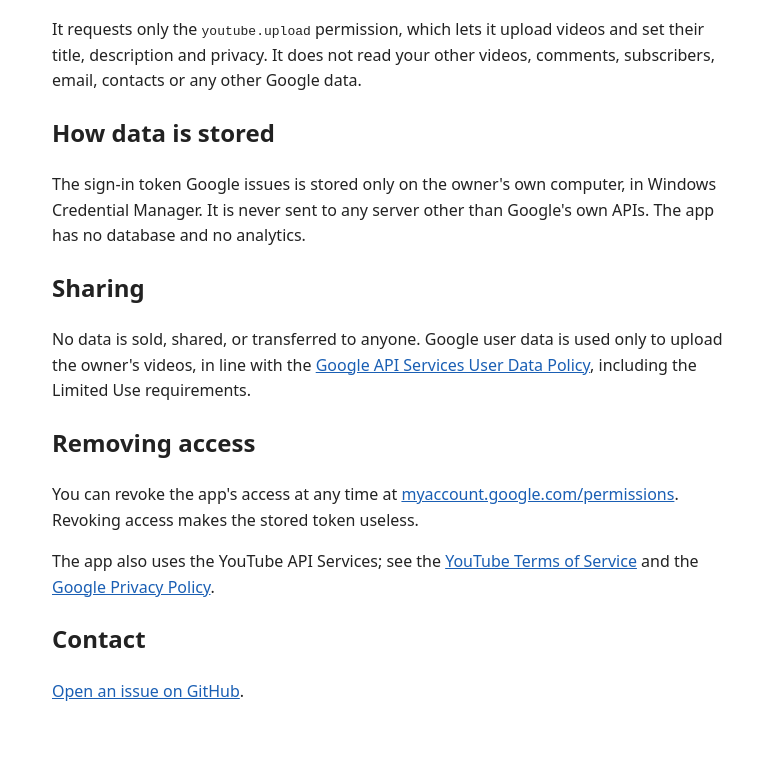
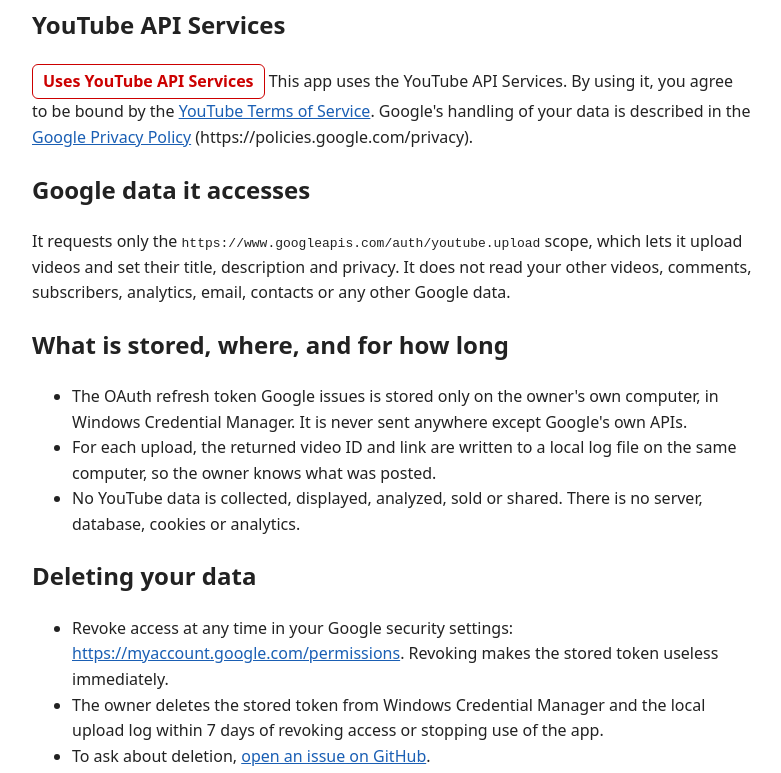
Before and after one commit to eric8reid/eric8reid.github.io, a plain HTML site: page privacy.html in a window 1280 px wide. Shown: the part 329-1102 px from the top of the page, without its empty margins (248-1029 px from the left). Before the commit the page ends 1073 px from the top, so only its background shows below. Drawn offline with Linux system fonts and the light colour scheme.

Commit message:
Add Terms of Service, YouTube API Services notices and deletion policy
Co-Authored-By: Claude Opus 5.5 <noreply@anthropic.com>

```diff
--- a/privacy.html
+++ b/privacy.html
@@ -1,21 +1,30 @@
 <!doctype html>
 <html lang="en"><head><meta charset="utf-8"><meta name="viewport" content="width=device-width, initial-scale=1">
-<title>Privacy Policy</title>
-<style>body{font-family:system-ui,sans-serif;max-width:680px;margin:40px auto;padding:0 16px;line-height:1.6;color:#222;background:#fff}a{color:#1a5fb4}</style></head>
+<title>Privacy Policy - Reid OS Uploader</title><style>body{font-family:system-ui,sans-serif;max-width:720px;margin:40px auto;padding:0 16px;line-height:1.6;color:#222;background:#fff}a{color:#1a5fb4}nav a{margin-right:16px}.yt{display:inline-block;padding:4px 10px;border:1px solid #c00;border-radius:6px;color:#c00;font-weight:600}</style></head>
 <body>
+<nav><a href="index.html">Home</a><a href="privacy.html">Privacy Policy</a><a href="terms.html">Terms of Service</a></nav>
 <h1>Privacy Policy: Reid OS Uploader</h1>
 <p>Last updated: November 21, 2026</p>
 <h2>What the app does</h2>
 <p>Reid OS Uploader is a personal tool used only by its owner to upload videos the owner created to the owner's own YouTube channels.</p>
+<h2>YouTube API Services</h2>
+<p><span class="yt">Uses YouTube API Services</span> This app uses the YouTube API Services. By using it, you agree to be bound by the <a href="https://www.youtube.com/t/terms">YouTube Terms of Service</a>. Google's handling of your data is described in the <a href="https://policies.google.com/privacy">Google Privacy Policy</a> (https://policies.google.com/privacy).</p>
 <h2>Google data it accesses</h2>
-<p>It requests only the <code>youtube.upload</code> permission, which lets it upload videos and set their title, description and privacy. It does not read your other videos, comments, subscribers, email, contacts or any other Google data.</p>
-<h2>How data is stored</h2>
-<p>The sign-in token Google issues is stored only on the owner's own computer, in Windows Credential Manager. It is never sent to any server other than Google's own APIs. The app has no database and no analytics.</p>
+<p>It requests only the <code>https://www.googleapis.com/auth/youtube.upload</code> scope, which lets it upload videos and set their title, description and privacy. It does not read your other videos, comments, subscribers, analytics, email, contacts or any other Google data.</p>
+<h2>What is stored, where, and for how long</h2>
+<ul>
+<li>The OAuth refresh token Google issues is stored only on the owner's own computer, in Windows Credential Manager. It is never sent anywhere except Google's own APIs.</li>
+<li>For each upload, the returned video ID and link are written to a local log file on the same computer, so the owner knows what was posted.</li>
+<li>No YouTube data is collected, displayed, analyzed, sold or shared. There is no server, database, cookies or analytics.</li>
+</ul>
+<h2>Deleting your data</h2>
+<ul>
+<li>Revoke access at any time in your Google security settings: <a href="https://myaccount.google.com/permissions">https://myaccount.google.com/permissions</a>. Revoking makes the stored token useless immediately.</li>
+<li>The owner deletes the stored token from Windows Credential Manager and the local upload log within 7 days of revoking access or stopping use of the app.</li>
+<li>To ask about deletion, <a href="https://github.com/eric8reid/eric8reid.github.io/issues">open an issue on GitHub</a>.</li>
+</ul>
 <h2>Sharing</h2>
 <p>No data is sold, shared, or transferred to anyone. Google user data is used only to upload the owner's videos, in line with the <a href="https://developers.google.com/terms/api-services-user-data-policy">Google API Services User Data Policy</a>, including the Limited Use requirements.</p>
-<h2>Removing access</h2>
-<p>You can revoke the app's access at any time at <a href="https://myaccount.google.com/permissions">myaccount.google.com/permissions</a>. Revoking access makes the stored token useless.</p>
-<p>The app also uses the YouTube API Services; see the <a href="https://www.youtube.com/t/terms">YouTube Terms of Service</a> and the <a href="https://policies.google.com/privacy">Google Privacy Policy</a>.</p>
 <h2>Contact</h2>
 <p><a href="https://github.com/eric8reid/eric8reid.github.io/issues">Open an issue on GitHub</a>.</p>
 </body></html>
```
Also changed, not shown: index.html (+6 -5 lines), terms.html (added, +19 -0 lines).
